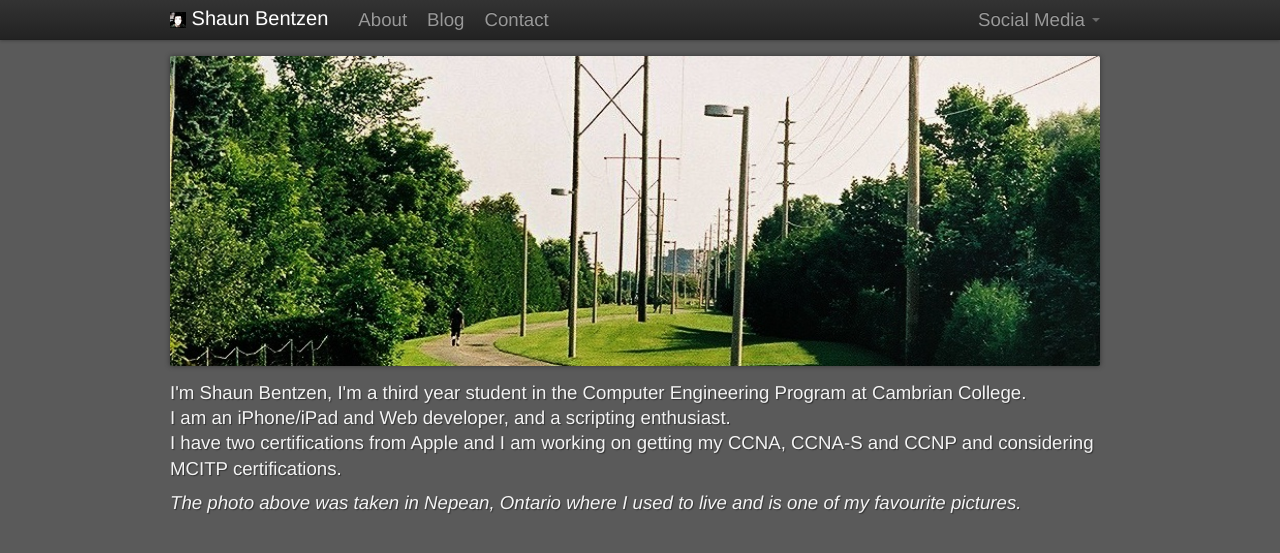
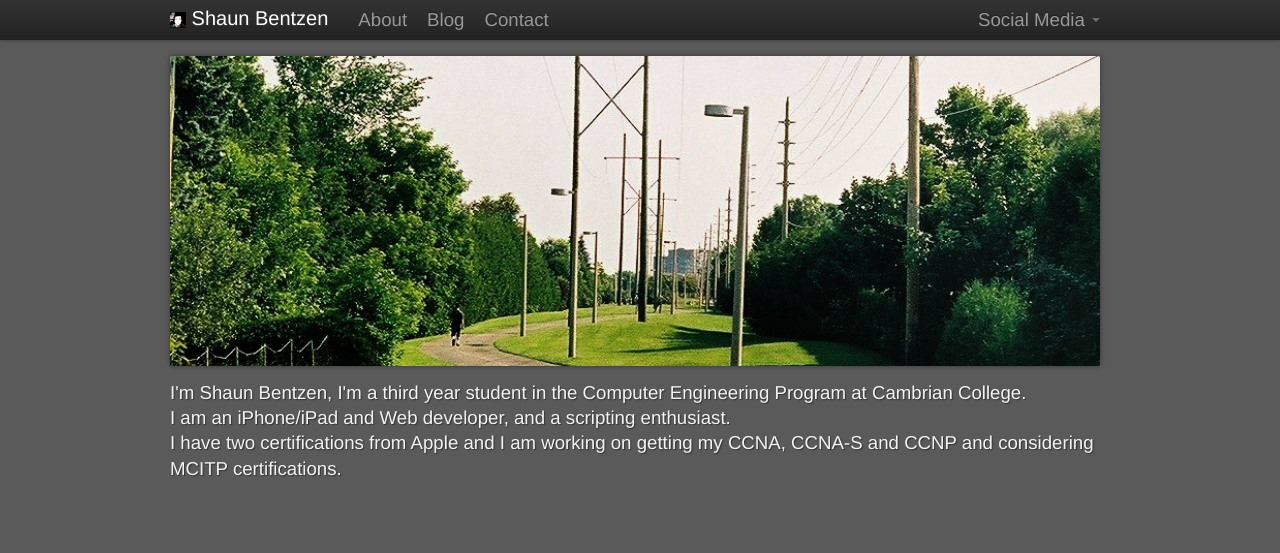
Before and after one commit to sbentzen/sbentzen.github.com, a Jekyll site: the page built from index.html, in a window 1280 px wide. Shown: the top 553 px of the page. Built offline with Jekyll 4.4.1, drawn with Linux system fonts in a browser that asks for light colours; nearby versions of some CDN libraries; Markdown is read by kramdown in place of the engine named in the settings; comment, search, counter and statistics services are not loaded.

Commit message:
Some quick fixes

```diff
--- a/_posts/2011-07-17-the-weather-and-other-things.html
+++ b/_posts/2011-07-17-the-weather-and-other-things.html
@@ -23,7 +23,7 @@
 <a href="http://dl.dropbox.com/u/15585118/Blog%20Photos/Screen-shot-2011-07-17-at-7.00.40-PM.png"><img class="size-full wp-image-122 " title="The weather at 7" src="http://dl.dropbox.com/u/15585118/Blog%20Photos/Screen-shot-2011-07-17-at-7.00.40-PM.png" alt="The Weather" width="287" height="228" /></a>
 <br/>
 
-things are going well and work is going well too. I'm thinking of going on a training course some time in August to bump up on my certifications, only one more after that until the top. I think I'm going to move my landing page into WordPress so I have less sites and things to manage and maybe I can even make it look cool. I might even look into brining more content in, like StarCraft 2 replays ( I'm still horrible, maybe you can learn from that) or even a gallery or something, I don't know, I still have to figure out stuff, I may even do some more things like tutorials on Wednesday on some of the weird things that I've met in my 2 years of programming, which reminds me, I may decide to give a quick tutorial on how to have a separate delegate for UITableView so you don't have as many issues with bloating size, or keeping the view separate from the controller in the Data Source delegate.<br/>
+things are going well and work is going well too. I'm thinking of going on a training course some time in August to bump up on my certifications, only one more after that until the top. I think I'm going to move my landing page into WordPress so I have less sites and things to manage and maybe I can even make it look cool. I might even look into bringing more content in, like StarCraft 2 replays ( I'm still horrible, maybe you can learn from that) or even a gallery or something, I don't know, I still have to figure out stuff, I may even do some more things like tutorials on Wednesday on some of the weird things that I've met in my 2 years of programming, which reminds me, I may decide to give a quick tutorial on how to have a separate delegate for UITableView so you don't have as many issues with bloating size, or keeping the view separate from the controller in the Data Source delegate.<br/>
 <br/>
 I just started using <a href="http://mint.com">Mint.com</a>, it's really nice and is actually something that I may continue using throughout however long it is actually still alive (I hope it stays for a long while) and have just looked into a new app for the iPhone called <a href="http://www.situationistapp.com/">Situationalist</a>, you can either post one of the pre-made situations or make your own (i think) and anyone in the area can see that situation and respond to it, pretty cool if you ask me… there's too many good services coming out that I can't possibly use or even look at them all. If anyone actually reads this and has a good suggestion for a service for me to check out, just place it in a comment (keep in mind I'm in Canada and some services don't come here for some odd reason).<br/>
 <br/>
--- a/index.html
+++ b/index.html
@@ -9,10 +9,6 @@
 	<p id="bio">
 		I'm Shaun Bentzen, I'm a third year student in the Computer Engineering Program at Cambrian College. <br/> I am an iPhone/iPad and Web developer, and a scripting enthusiast.<br/> I have two certifications from Apple and I am working on getting my CCNA, CCNA-S and CCNP and considering MCITP certifications.
 	</p>
-	<p>
-		<em>The photo above was taken in Nepean, Ontario where I used to live and is one of my favourite pictures.</em>
-	</p>
-
 </div>
 <!-- <div class="row span12">
 	<div class="span12">
```
